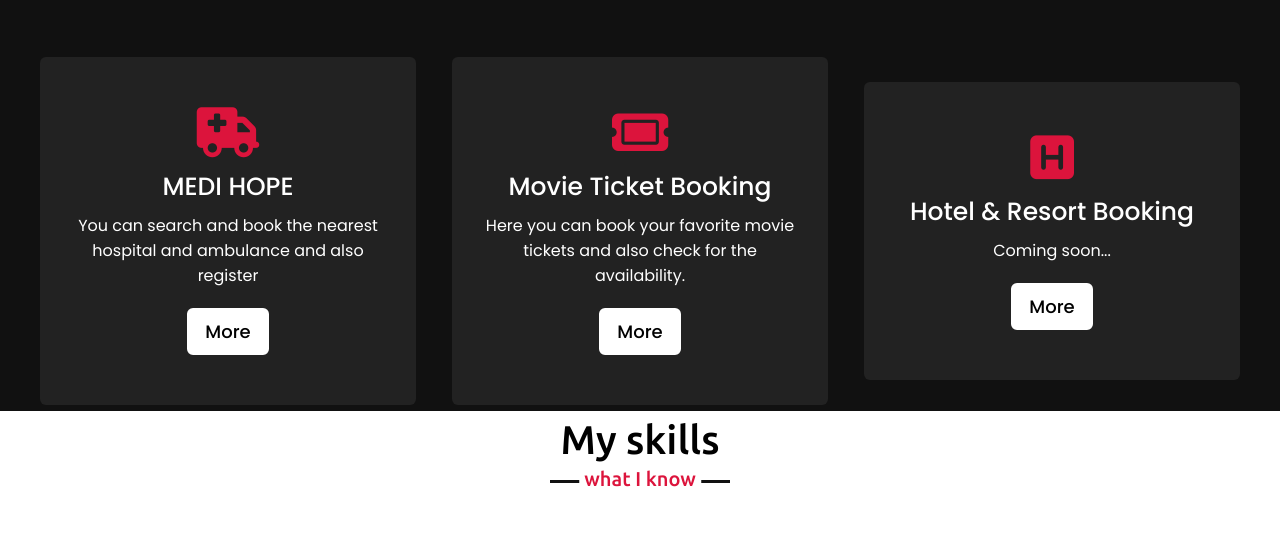
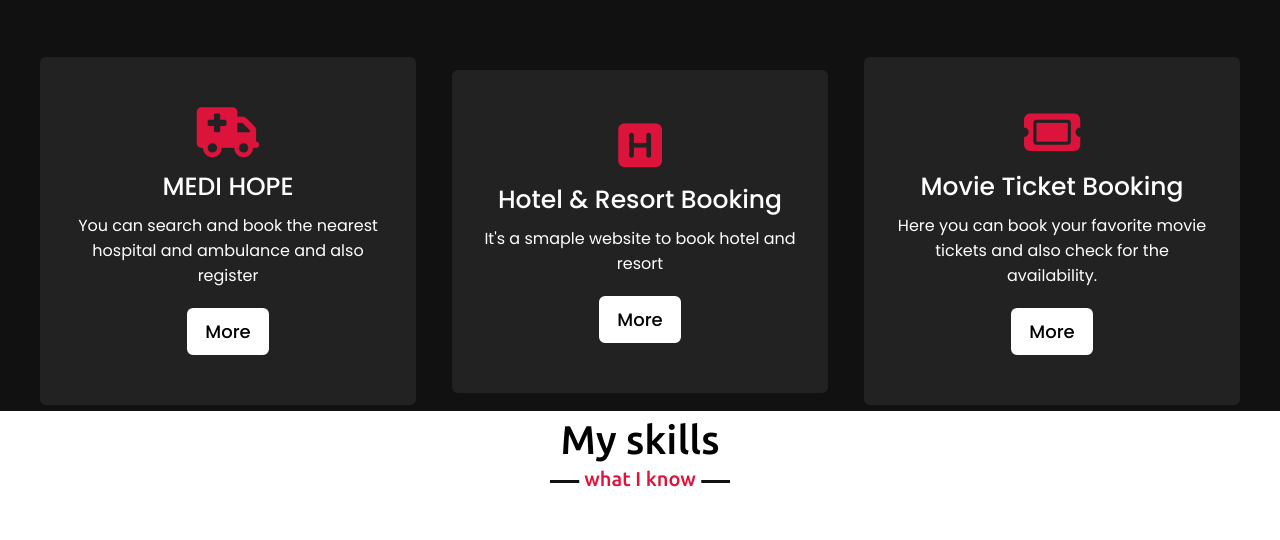
Before and after one commit to debajyatibanerjee0002/debajyati, a plain HTML site: page index.html in a window 1280 px wide. Shown: the part 1420-1960 px from the top of the page. Drawn offline with nearby package versions, Linux system fonts and the light colour scheme.

Commit message:
add new project

```diff
--- a/index.html
+++ b/index.html
@@ -87,18 +87,18 @@
                 </div>
                 <div class="card reveal">
                     <div class="box">
-                        <i class="fa-solid fa-ticket"></i>
-                        <div class="text">Movie Ticket Booking</div>
-                        <p>Here you can book your favorite movie tickets and also check for the availability.</p>
-                        <a class="more" href="https://github.com/debajyatibanerjee0002/Movie_ticket_booking_J2EE/tree/main" target="_blank">More</a>
+                        <i class="fa-solid fa-square-h"></i>
+                        <div class="text">Hotel & Resort Booking</div>
+                        <p>It's a smaple website to book hotel and resort</p>
+                        <a class="more" href="https://github.com/debajyatibanerjee0002/cloud9_hrb">More</a>
                     </div>
                 </div>
                 <div class="card reveal">
                     <div class="box">
-                        <i class="fa-solid fa-square-h"></i>
-                        <div class="text">Hotel & Resort Booking</div>
-                        <p>Coming soon...</p>
-                        <a class="more" href="#Coming Soon">More</a>
+                        <i class="fa-solid fa-ticket"></i>
+                        <div class="text">Movie Ticket Booking</div>
+                        <p>Here you can book your favorite movie tickets and also check for the availability.</p>
+                        <a class="more" href="https://github.com/debajyatibanerjee0002/Movie_ticket_booking_J2EE" target="_blank">More</a>
                     </div>
                 </div>
                </div>
```
